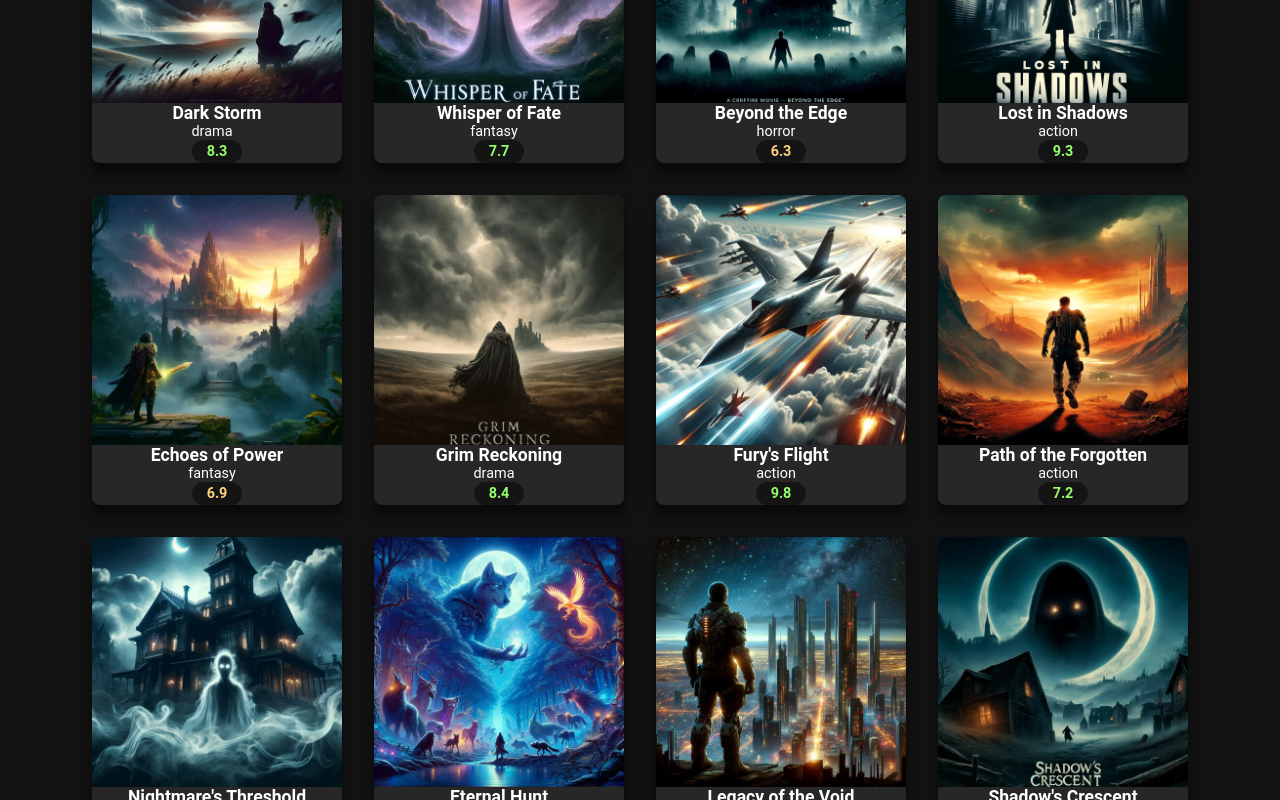
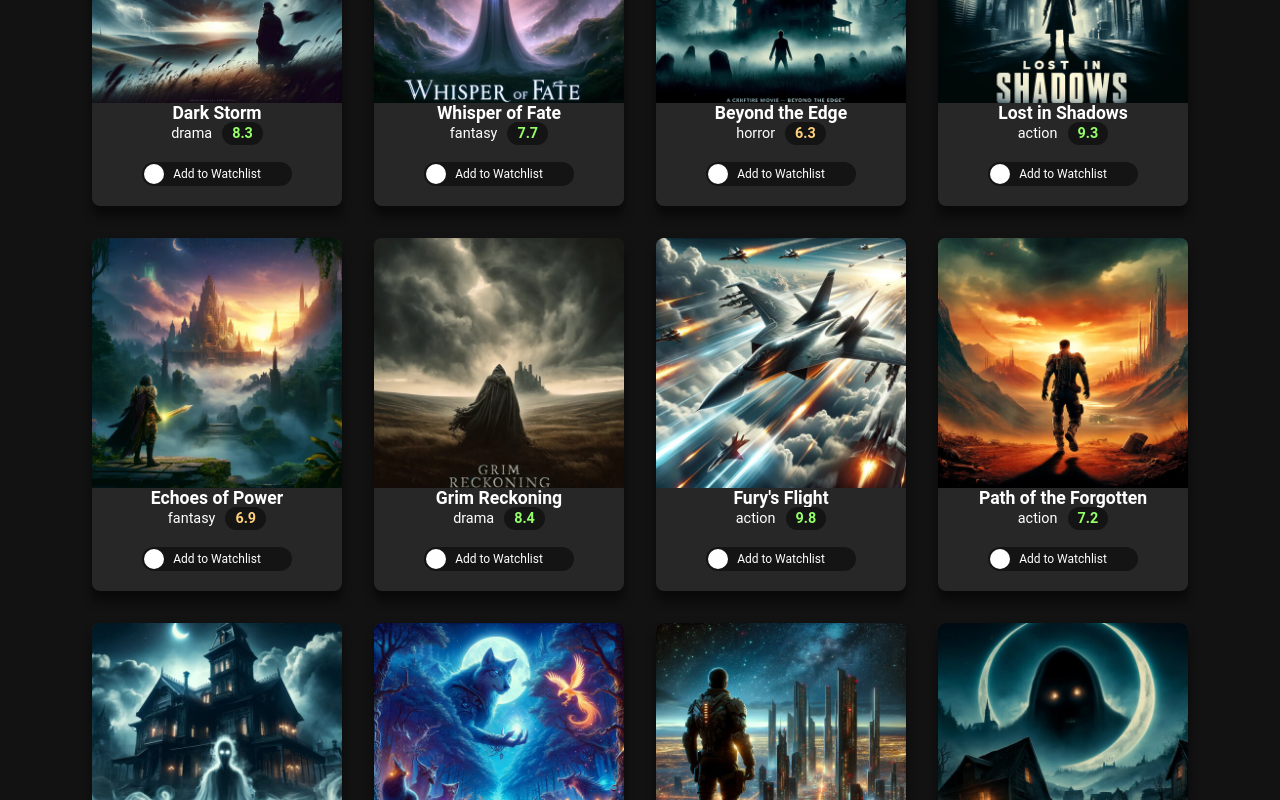
Before and after one commit to HarisDelalic/movie_dux, a React (Create React App) app: page / in a window 1280 px wide. Shown: the part 860-1660 px from the top of the page. Built offline with nearby package versions, Linux system fonts and the light colour scheme.

Commit message:
implement watchlist toggle logic

```diff
--- a/src/App.js
+++ b/src/App.js
@@ -11,7 +11,7 @@ import {useEffect, useState} from "react";
 
 function App() {
     const [movies, setMovies] = useState([]);
-    const [watchlist, setWatchlist] = useState([1,2,3]);
+    const [watchlist, setWatchlist] = useState([]);
 
     useEffect(() => {
         fetch("movies.json").then(response => response.json()).then(m => {
@@ -20,9 +20,12 @@ function App() {
     }, [])
 
     const toggleWatchlist = (movieId) => {
-        // eslint-disable-next-line no-unused-expressions
-        setWatchlist((prevState) => { prevState.includes(movieId) ? prevState.filter(id => id !== movieId) : [...prevState, movieId] })
-    }
+        setWatchlist((prev) =>
+            prev.includes(movieId)
+                ? prev.filter((id) => id !== movieId)
+                : [...prev, movieId]
+        );
+    };
 
     return (
         <div className="App">
--- a/src/components/MovieCard.js
+++ b/src/components/MovieCard.js
@@ -19,8 +19,22 @@ export default function MovieCard({movie, isWatchlisted, toggleWatchlist}) {
 
             <div className='movie-card'>
                 <h3 className='movie-card-title'>{movie.title}</h3>
-                <p className='movie-card-genre'>{movie.genre}</p>
-                <p className={`movie-card-rating ${getStatusClass(movie.rating)}`}>{movie.rating}</p>
+                <div>
+                    <span className='movie-card-genre'>{movie.genre}</span>
+                    <span className={`movie-card-rating ${getStatusClass(movie.rating)}`}>{movie.rating}</span>
+                </div>
+
+                <label className="switch">
+                    <input
+                        type="checkbox"
+                        checked={isWatchlisted}
+                        onChange={() => toggleWatchlist(movie.id)}
+                    ></input>
+
+                    <span className="slider">
+                        <span className="slider-label">{isWatchlisted ? "In Watchlist" : "Add to Watchlist"}</span>
+                    </span>
+                </label>
             </div>
         </div>
     )
--- a/src/components/Watchlist.js
+++ b/src/components/Watchlist.js
@@ -1,9 +1,13 @@
 import '../styles.css';
 import React from "react";
+import MovieCard from "./MovieCard";
 
 export default function Watchlist({movies, watchlist, toggleWatchlist}) {
     return (
-        <div>
-            Watchlist Component
+        <div className="watchlist">
+            {watchlist.map(id => {
+                const movie = movies.find(movie => movie.id === id)
+                return <MovieCard movie={movie} toggleWatchlist={toggleWatchlist} isWatchlisted={true}></MovieCard>
+            })}
         </div>)
 }
```
